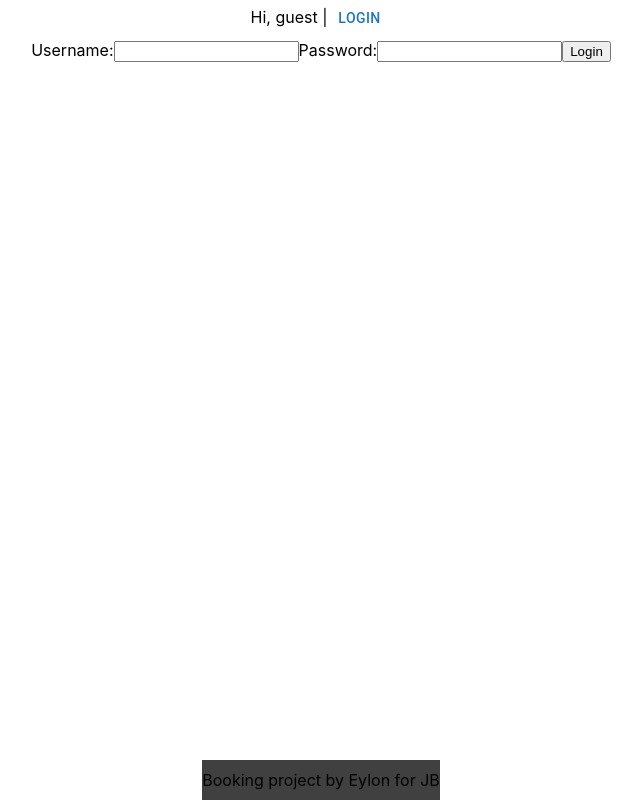
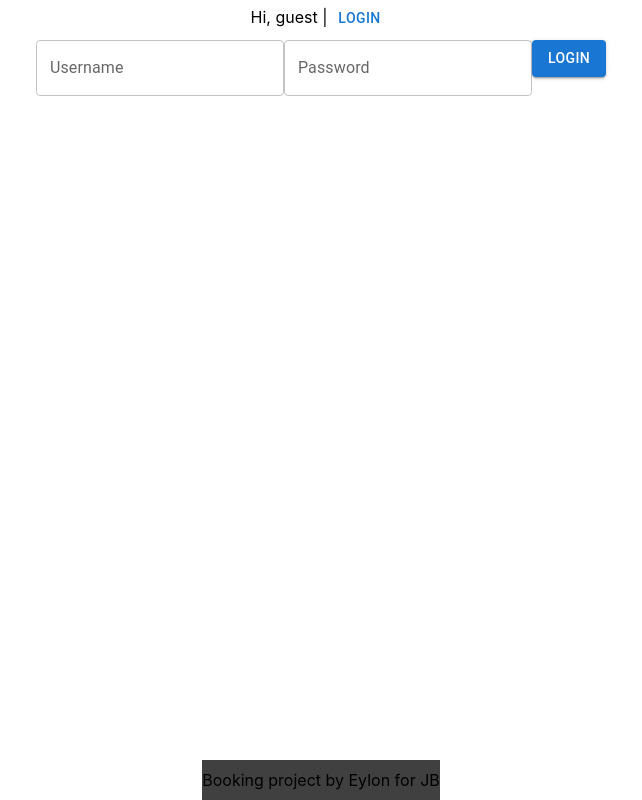
Before and after one commit to eylonxx/BookingProject, a React (Create React App) app in the folder client/: page /login in a window 1280 px wide. Shown: the whole page, without its empty margins (319-961 px from the left). Built offline with nearby package versions, Linux system fonts and the light colour scheme.

Commit message:
login and register page work with mui and rhf

```diff
--- a/client/src/Components/Auth/LoginPage/LoginPage.tsx
+++ b/client/src/Components/Auth/LoginPage/LoginPage.tsx
@@ -1,12 +1,12 @@
-import React from 'react';
-import { useForm } from 'react-hook-form';
+import { Button, TextField } from '@mui/material';
+import { Controller, useForm } from 'react-hook-form';
 import { useNavigate } from 'react-router-dom';
 import CredentialsModel from '../../../Models/credentialsModel';
 import UserModel from '../../../Models/userModel';
 import authService from '../../../Services/AuthService';
 
 export default function LoginPage() {
-  const { register, handleSubmit, reset } = useForm<UserModel>();
+  const { register, handleSubmit, reset, control } = useForm<UserModel>();
   const navigate = useNavigate();
 
   async function sendData(user: CredentialsModel) {
@@ -20,25 +20,57 @@ export default function LoginPage() {
       alert(e);
     }
   }
+  const myHelper = {
+    username: {
+      required: 'Please enter a username',
+    },
+    password: {
+      required: 'Please enter a password',
+    },
+  };
 
   return (
     <div>
       <form onSubmit={handleSubmit(sendData)}>
-        <label>Username:</label>
-        <input
-          type="text"
-          {...register('username', {
-            required: { value: true, message: 'Enter a username' },
-          })}
+        <Controller
+          name="username"
+          control={control}
+          defaultValue=""
+          rules={{
+            required: true,
+          }}
+          render={({ field, fieldState: { error } }) => (
+            <TextField
+              {...field}
+              {...register('username')}
+              type="text"
+              label="Username"
+              error={error !== undefined}
+              helperText={error ? myHelper.username.required : ''}
+            />
+          )}
         />
-        <label>Password:</label>
-        <input
-          type="password"
-          {...register('password', {
-            required: { value: true, message: 'Enter a password' },
-          })}
+        <Controller
+          name="password"
+          control={control}
+          defaultValue=""
+          rules={{
+            required: true,
+          }}
+          render={({ field, fieldState: { error } }) => (
+            <TextField
+              {...field}
+              {...register('password')}
+              type="text"
+              label="Password"
+              error={error !== undefined}
+              helperText={error ? myHelper.password.required : ''}
+            />
+          )}
         />
-        <button>Login</button>
+        <Button type="submit" variant="contained">
+          Login
+        </Button>{' '}
       </form>
     </div>
   );
--- a/client/src/Components/Auth/RegisterPage/RegisterPage.tsx
+++ b/client/src/Components/Auth/RegisterPage/RegisterPage.tsx
@@ -20,11 +20,15 @@ export default function RegisterPage() {
   const myHelper = {
     firstName: {
       required: 'first name is required',
-      minLength: 'name must be between 2-16 characters',
-      maxLength: 'name must be between 2-16 characters',
     },
     lastName: {
       required: 'last name is required',
+    },
+    username: {
+      required: 'username is required',
+    },
+    password: {
+      required: 'password is required',
     },
   };
 
@@ -89,31 +93,11 @@ export default function RegisterPage() {
               type="text"
               label="Username"
               error={error !== undefined}
-              // helperText={error ? myHelper.username.required : ''}
+              helperText={error ? myHelper.username.required : ''}
             />
           )}
         />
 
-        <Controller
-          name="username"
-          control={control}
-          defaultValue=""
-          rules={{
-            required: true,
-            minLength: 4,
-            maxLength: 16,
-          }}
-          render={({ field, fieldState: { error } }) => (
-            <TextField
-              {...field}
-              {...register('username')}
-              type="text"
-              label="Username"
-              error={error !== undefined}
-              // helperText={error ? myHelper.username.required : ''}
-            />
-          )}
-        />
         <Controller
           name="password"
           control={control}
@@ -130,7 +114,7 @@ export default function RegisterPage() {
               type="text"
               label="Password"
               error={error !== undefined}
-              // helperText={error ? myHelper.password.required : ''}
+              helperText={error ? myHelper.password.required : ''}
             />
           )}
         />
```
